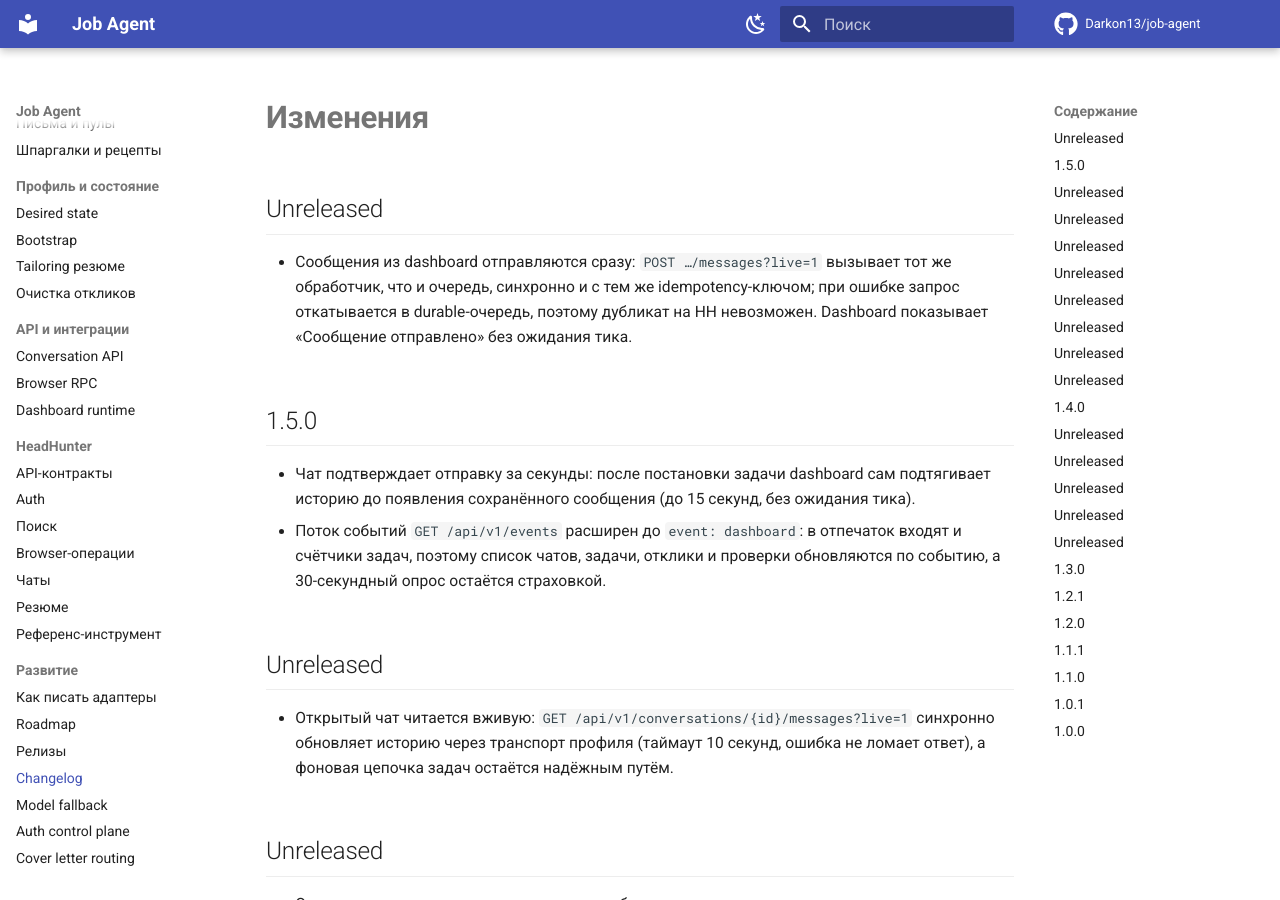
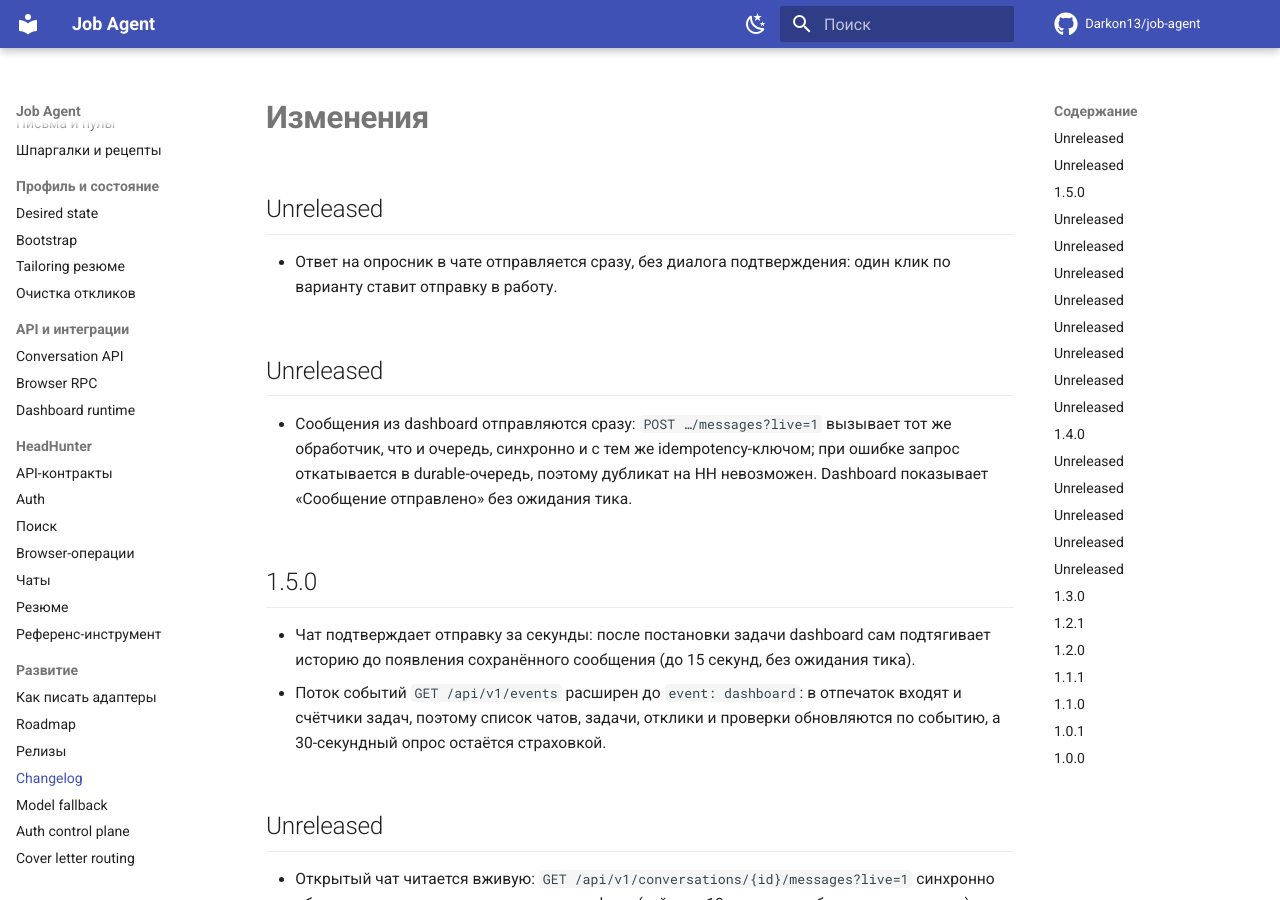
Before and after one commit to Darkon13/job-agent, an MkDocs documentation site: the page built from docs/changelog.md, in a window 1280 px wide and 900 px high. Built offline with MkDocs 1.6.1 and Material for MkDocs 9.7.7, drawn with Linux system fonts in a browser that asks for light colours; comment, search, counter and statistics services are not loaded.

Commit message:
fix(dashboard): send chat questionnaire options without a confirm dialog

```diff
--- a/docs/changelog.md
+++ b/docs/changelog.md
@@ -1,4 +1,9 @@
 # Изменения
+
+## Unreleased
+
+- Ответ на опросник в чате отправляется сразу, без диалога подтверждения:
+  один клик по варианту ставит отправку в работу.
 
 ## Unreleased
 
```
Also changed, not shown: 1 other file.
